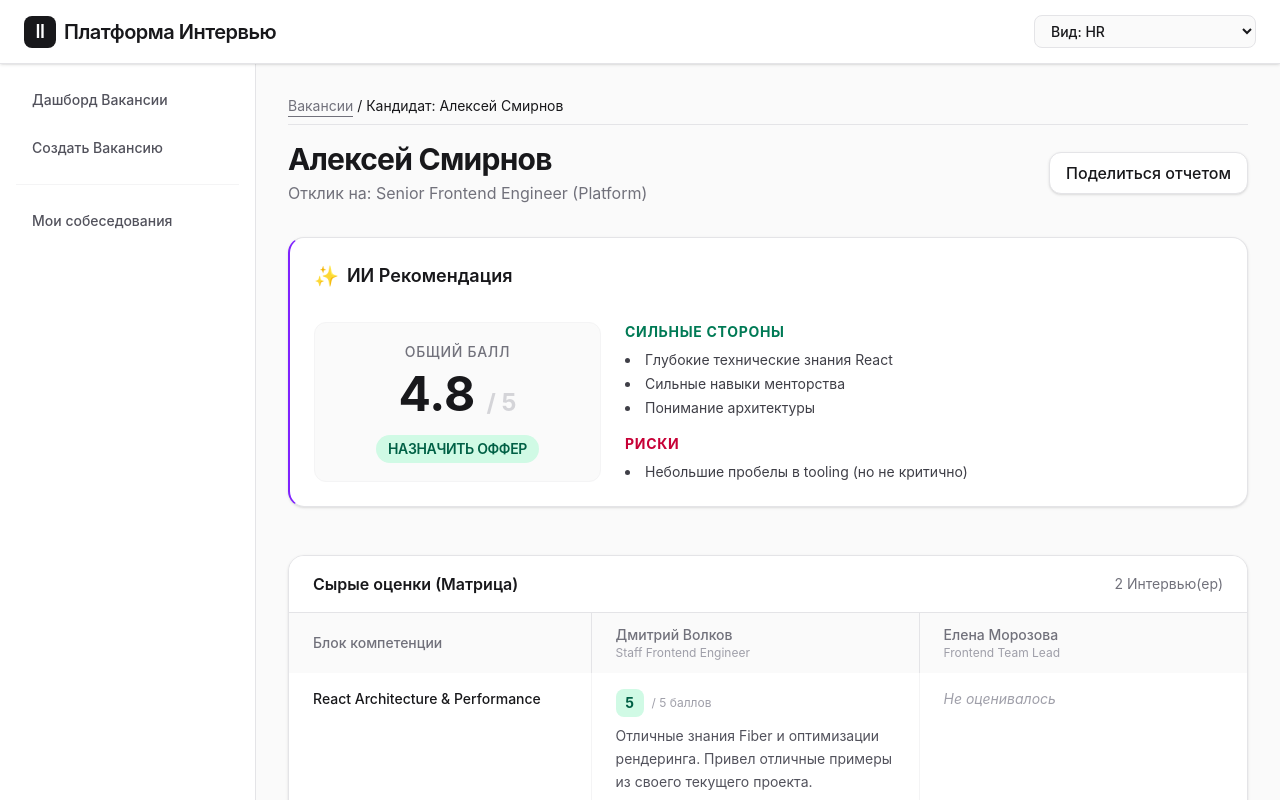
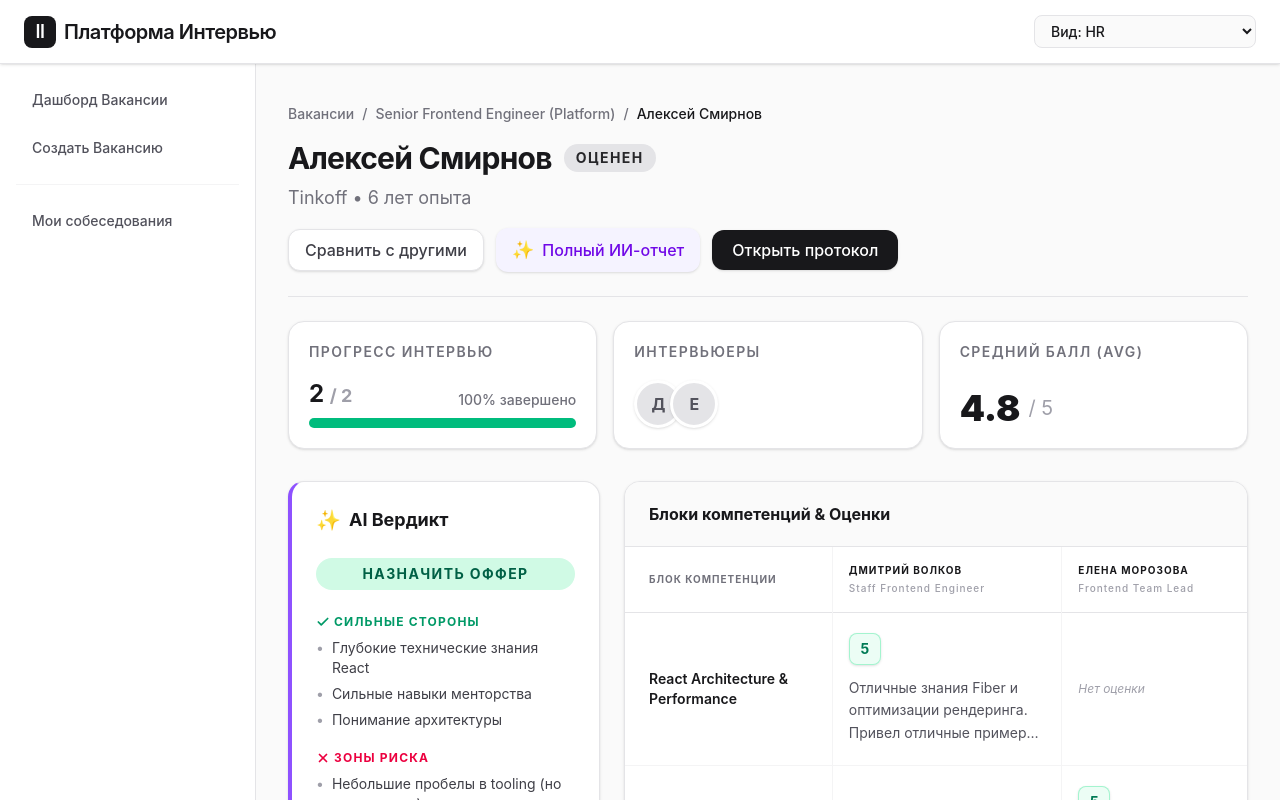
Before and after one commit to euodis/Interview-Intelligence-Platform, a Next.js app: page /candidates/cand-1 in a window 1280 px wide. Shown: the top 800 px of the page. Built offline with nearby package versions, Linux system fonts and the light colour scheme.

Commit message:
Implement Candidate Profile

```diff
--- a/src/app/candidates/[id]/page.tsx
+++ b/src/app/candidates/[id]/page.tsx
@@ -12,44 +12,126 @@ export default async function CandidateProfile({ params }: { params: Promise<{ i
   const plan = mockPlans.find(p => p.vacancyId === vacancy?.id);
   const aiSummary = mockSummaries.find(s => s.candidateId === candidate.id);
 
-  // All sessions for this candidate
-  const sessions = mockSessions.filter(s => s.candidateId === candidate.id && s.status === 'ЗАВЕРШЕНО');
+  // All sessions assigned to this candidate
+  const allSessions = mockSessions.filter(s => s.candidateId === candidate.id);
+  const completedSessions = allSessions.filter(s => s.status === 'ЗАВЕРШЕНО');
 
-  // To build the matrix, get unique blocks and interviewers
-  const interviewersForCandidate = sessions.map(s => mockInterviewers.find(i => i.id === s.interviewerId)).filter(Boolean);
+  // Progress
+  const progressPercent = allSessions.length === 0 ? 0 : Math.round((completedSessions.length / allSessions.length) * 100);
+
+  // Interviewers
+  const assignedInterviewers = allSessions.map(s => mockInterviewers.find(i => i.id === s.interviewerId)).filter(Boolean);
 
   return (
-    <div className="flex flex-col gap-8">
+    <div className="flex flex-col gap-6 max-w-6xl mx-auto w-full pb-20">
 
-      {/* Header */}
-      <div className="flex flex-col gap-4">
-        <div className="text-sm border-b border-zinc-200 pb-2">
-           <Link href="/" className="text-zinc-500 hover:text-zinc-900 border-b border-zinc-500 pb-0.5">Вакансии</Link>{' '} / Кандидат: {candidate.name}
+      {/* 1. Page Header */}
+      <div className="flex flex-col gap-4 border-b border-zinc-200 pb-6 mt-2">
+        <div className="text-sm font-medium text-zinc-500">
+           <Link href="/" className="hover:text-zinc-900 transition-colors">Вакансии</Link>
+           <span className="mx-2">/</span>
+           <Link href="/vacancies/vac-1" className="hover:text-zinc-900 transition-colors">{vacancy?.title || 'Unknown'}</Link>
+           <span className="mx-2">/</span>
+           <span className="text-zinc-900">{candidate.name}</span>
         </div>
-        <div className="flex items-center justify-between">
-          <div>
-            <h1 className="text-3xl font-bold tracking-tight text-zinc-900">{candidate.name}</h1>
-            <p className="text-zinc-500 mt-1">Отклик на: {vacancy?.title}</p>
+
+        <div className="flex items-start justify-between flex-wrap gap-4">
+          <div className="flex flex-col gap-2">
+            <h1 className="text-3xl font-bold tracking-tight text-zinc-900 flex items-center gap-3">
+              {candidate.name}
+              <span className={`px-3 py-1 text-sm font-bold rounded-full uppercase tracking-widest
+                  ${candidate.status === 'ОЦЕНЕН' ? 'bg-zinc-200 text-zinc-800' : 'bg-blue-100 text-blue-800'}
+              `}>{candidate.status}</span>
+            </h1>
+            <p className="text-lg text-zinc-500">{candidate.currentCompany} • {candidate.experienceYears} лет опыта</p>
           </div>
-          <button className="rounded-xl bg-white border border-zinc-200 px-4 py-2 font-medium text-zinc-900 shadow-sm hover:bg-zinc-50 transition-colors">
-            Поделиться отчетом
+
+          <div className="flex items-center gap-3">
+            <button className="flex items-center gap-2 rounded-xl bg-white border border-zinc-200 px-4 py-2 font-medium text-zinc-700 shadow-sm hover:bg-zinc-50 transition-colors focus:ring-4 focus:ring-zinc-100">
+               Сравнить с другими
+            </button>
+            <button className="flex items-center gap-2 rounded-xl bg-violet-50 text-violet-700 px-4 py-2 font-medium shadow-sm hover:bg-violet-100 transition-colors">
+               <span className="text-lg">✨</span> Полный ИИ-отчет
+            </button>
+            <button className="rounded-xl bg-zinc-900 px-5 py-2 font-medium text-white shadow-sm hover:bg-zinc-800 transition-colors">
+               Открыть протокол
             </button>
           </div>
         </div>
+      </div>
+
+      {/* 2. Top Stats & Progress */}
+      <div className="grid grid-cols-1 md:grid-cols-3 gap-4">
+          <div className="rounded-2xl border border-zinc-200 bg-white p-5 shadow-sm flex flex-col justify-between">
+              <h3 className="text-sm font-semibold text-zinc-500 uppercase tracking-widest mb-4">Прогресс интервью</h3>
+              <div>
+                  <div className="flex items-end justify-between mb-2">
+                     <span className="text-2xl font-bold text-zinc-900">{completedSessions.length} <span className="text-zinc-400 text-lg">/ {allSessions.length}</span></span>
+                     <span className="text-sm font-medium text-zinc-500">{progressPercent}% завершено</span>
+                  </div>
+                  <div className="h-2.5 w-full bg-zinc-100 rounded-full overflow-hidden">
+                     <div className="h-full bg-emerald-500 transition-all duration-500" style={{ width: `${progressPercent}%` }}></div>
+                  </div>
+              </div>
+          </div>
+
+          <div className="rounded-2xl border border-zinc-200 bg-white p-5 shadow-sm flex flex-col justify-between">
+              <h3 className="text-sm font-semibold text-zinc-500 uppercase tracking-widest mb-4">Интервьюеры</h3>
+              <div className="flex -space-x-3">
+                  {assignedInterviewers.map((int: any, idx) => (
+                      <div key={idx} title={`${int.name} - ${int.role}`} className="w-12 h-12 rounded-full border-[3px] border-white bg-zinc-200 flex items-center justify-center font-bold text-zinc-600 shadow-sm z-10 transition-transform hover:z-20 hover:-translate-y-1 cursor-pointer">
+                          {int.name.charAt(0)}
+                      </div>
+                  ))}
+                  {assignedInterviewers.length === 0 && <span className="text-sm text-zinc-400">Не назначены</span>}
+              </div>
+          </div>
+
+          <div className="rounded-2xl border border-zinc-200 bg-white p-5 shadow-sm flex flex-col justify-between">
+              <h3 className="text-sm font-semibold text-zinc-500 uppercase tracking-widest mb-4">Средний Балл (Avg)</h3>
+              <div className="flex items-center gap-2">
+                 <span className="text-4xl font-black text-zinc-900">{aiSummary ? aiSummary.overallScore.toFixed(1) : '-'}</span>
+                 {aiSummary && <span className="text-xl text-zinc-400">/ 5</span>}
+              </div>
+          </div>
+      </div>
+
+      {/* Priority Disagreement Alert */}
+      {aiSummary?.discrepancies && (
+          <div className="rounded-2xl bg-amber-50 border border-amber-200 p-6 flex items-start gap-4 shadow-sm relative overflow-hidden">
+              <div className="absolute top-0 right-0 p-4 opacity-10">
+                 <svg xmlns="http://www.w3.org/2000/svg" width="100" height="100" viewBox="0 0 24 24" fill="currentColor"><path d="M10.29 3.86L1.82 18a2 2 0 0 0 1.71 3h16.94a2 2 0 0 0 1.71-3L13.71 3.86a2 2 0 0 0-3.42 0z"/></svg>
+              </div>
+              <div className="flex-shrink-0 bg-amber-100 text-amber-600 w-12 h-12 rounded-full flex items-center justify-center">
+                  <svg xmlns="http://www.w3.org/2000/svg" width="24" height="24" viewBox="0 0 24 24" fill="none" stroke="currentColor" strokeWidth="2.5" strokeLinecap="round" strokeLinejoin="round"><path d="M10.29 3.86L1.82 18a2 2 0 0 0 1.71 3h16.94a2 2 0 0 0 1.71-3L13.71 3.86a2 2 0 0 0-3.42 0z"/><line x1="12" y1="9" x2="12" y2="13"/><line x1="12" y1="17" x2="12.01" y2="17"/></svg>
+              </div>
+              <div className="z-10">
+                  <h3 className="text-lg font-bold text-amber-900 mb-1">Критическое расхождение (Discrepancy Alert)</h3>
+                  <p className="text-amber-800 font-medium leading-relaxed max-w-4xl">
+                     {aiSummary.discrepancies}
+                  </p>
+                  <button className="mt-3 text-sm font-bold text-amber-700 hover:text-amber-900 transition-colors uppercase tracking-wider">
+                     Разобрать детально &rarr;
+                  </button>
+              </div>
+          </div>
+      )}
+
+      <div className="flex flex-col lg:flex-row gap-6 mt-2 items-start">
+
+         {/* 3. AI Summary Review */}
+         <div className="w-full lg:w-1/3 flex flex-col gap-4">
+             <div className="rounded-2xl border-l-[4px] border-l-violet-500 border border-zinc-200 bg-white p-6 shadow-sm">
+                 <div className="flex flex-col gap-6">
+                    <div className="flex items-center gap-2">
+                        <span className="text-xl">✨</span>
+                        <h2 className="text-lg font-bold text-zinc-900">AI Вердикт</h2>
+                    </div>
 
                     {aiSummary ? (
-          <div className="rounded-2xl border-l-2 border-l-violet-600 border border-zinc-200 bg-white p-6 shadow-sm flex flex-col gap-6">
-            <div className="flex items-center gap-2 mb-2">
-                <span className="text-xl">✨</span>
-                <h2 className="text-lg font-semibold text-zinc-900">ИИ Рекомендация</h2>
-            </div>
-
-            <div className="grid md:grid-cols-3 gap-6">
-                <div className="col-span-1 p-4 rounded-xl bg-zinc-50 flex flex-col items-center justify-center gap-2 border border-zinc-100">
-                    <span className="text-sm font-medium text-zinc-500 uppercase tracking-wider text-center">Общий балл</span>
-                    <span className="text-5xl font-bold text-zinc-900">{typeof aiSummary.overallScore === 'number' ? aiSummary.overallScore.toFixed(1) : aiSummary.overallScore} <span className="text-2xl text-zinc-300">/ 5</span></span>
-
-                    <span className={`inline-flex rounded-full px-3 py-1 text-sm font-semibold tracking-tight mt-2 text-center
+                       <>
+                          <div className="flex justify-center">
+                              <span className={`inline-flex rounded-full px-4 py-1.5 text-sm font-bold uppercase tracking-widest text-center w-full justify-center
                                   ${aiSummary.recommendation === 'НАЗНАЧИТЬ_ОФФЕР' && 'bg-emerald-100 text-emerald-800'}
                                   ${aiSummary.recommendation === 'СИНХРОНИЗАЦИЯ' && 'bg-amber-100 text-amber-800'}
                                   ${aiSummary.recommendation === 'ОТКАЗ' && 'bg-rose-100 text-rose-800'}
@@ -59,56 +141,55 @@ export default async function CandidateProfile({ params }: { params: Promise<{ i
                               </span>
                           </div>
 
-                <div className="col-span-2 flex flex-col gap-4 justify-center">
+                          <div className="flex flex-col gap-5">
                               <div>
-                      <h4 className="text-sm font-bold text-emerald-700 uppercase tracking-wider mb-2">Сильные стороны</h4>
-                      <ul className="text-sm text-zinc-700 list-disc list-inside space-y-1">
-                          {aiSummary.strengths.map((str, i) => <li key={i}>{str}</li>)}
+                                <h4 className="text-xs font-bold text-emerald-600 uppercase tracking-widest mb-2 flex items-center gap-1">
+                                   <svg width="14" height="14" viewBox="0 0 24 24" fill="none" stroke="currentColor" strokeWidth="3" strokeLinecap="round" strokeLinejoin="round"><polyline points="20 6 9 17 4 12"></polyline></svg>
+                                   Сильные стороны
+                                </h4>
+                                <ul className="text-sm text-zinc-700 space-y-1.5">
+                                    {aiSummary.strengths.map((str, i) => <li key={i} className="flex gap-2"><span className="text-zinc-400">•</span> {str}</li>)}
                                 </ul>
                               </div>
                               <div>
-                      <h4 className="text-sm font-bold text-rose-700 uppercase tracking-wider mb-2">Риски</h4>
-                      <ul className="text-sm text-zinc-700 list-disc list-inside space-y-1">
-                          {aiSummary.risks.map((r, i) => <li key={i}>{r}</li>)}
+                                <h4 className="text-xs font-bold text-rose-600 uppercase tracking-widest mb-2 flex items-center gap-1">
+                                   <svg width="14" height="14" viewBox="0 0 24 24" fill="none" stroke="currentColor" strokeWidth="3" strokeLinecap="round" strokeLinejoin="round"><line x1="18" y1="6" x2="6" y2="18"></line><line x1="6" y1="6" x2="18" y2="18"></line></svg>
+                                   Зоны риска
+                                </h4>
+                                <ul className="text-sm text-zinc-700 space-y-1.5">
+                                    {aiSummary.risks.map((r, i) => <li key={i} className="flex gap-2"><span className="text-zinc-400">•</span> {r}</li>)}
                                 </ul>
+                              </div>
+                          </div>
+                       </>
+                    ) : (
+                       <p className="text-sm text-zinc-500 italic">Саммари будет сгенерировано после завершения интервью.</p>
+                    )}
                  </div>
              </div>
          </div>
 
-            {aiSummary.discrepancies && (
-              <div className="rounded-xl bg-amber-50 border border-amber-200 p-4 flex flex-col gap-2 mt-2">
-                  <h4 className="text-sm font-bold text-amber-900 uppercase tracking-wider flex items-center gap-2">
-                    <svg xmlns="http://www.w3.org/2000/svg" width="16" height="16" viewBox="0 0 24 24" fill="none" stroke="currentColor" strokeWidth="2" strokeLinecap="round" strokeLinejoin="round"><path d="M10.29 3.86L1.82 18a2 2 0 0 0 1.71 3h16.94a2 2 0 0 0 1.71-3L13.71 3.86a2 2 0 0 0-3.42 0z"/><line x1="12" y1="9" x2="12" y2="13"/><line x1="12" y1="17" x2="12.01" y2="17"/></svg>
-                    Выявлено расхождение (Discrepancy)
-                  </h4>
-                  <p className="text-sm text-amber-800 leading-relaxed font-medium">
-                    {aiSummary.discrepancies}
-                  </p>
+         {/* 4. Blocks Heatmap / Interview Matrix */}
+         <div className="w-full lg:w-2/3 flex flex-col gap-4">
+             <div className="rounded-2xl border border-zinc-200 bg-white shadow-sm overflow-hidden">
+                <div className="px-6 py-5 border-b border-zinc-200 bg-zinc-50 flex justify-between items-center">
+                    <h3 className="font-bold text-zinc-900">Блоки компетенций & Оценки</h3>
                 </div>
-            )}
-          </div>
-      ) : (
-          <div className="rounded-2xl border border-zinc-200 bg-white p-6 shadow-sm flex flex-col gap-4 justify-center items-center h-48">
-              <p className="text-zinc-500">Оценки интервьюеров еще собираются. ИИ-саммари пока недоступно.</p>
-          </div>
-      )}
 
-      {/* Raw Score Matrix */}
-      {plan && sessions.length > 0 && (
-          <div className="rounded-2xl border border-zinc-200 bg-white shadow-sm overflow-x-auto mt-4">
-            <div className="px-6 py-4 border-b border-zinc-200 flex justify-between items-center bg-white sticky left-0 min-w-max">
-                <h3 className="font-semibold text-zinc-900">Сырые оценки (Матрица)</h3>
-                <span className="text-sm text-zinc-500">{sessions.length} Интервью(ер)</span>
-            </div>
-            <table className="w-full text-sm text-left min-w-max">
-                <thead className="bg-zinc-50 text-zinc-500">
+                {plan && completedSessions.length > 0 ? (
+                    <div className="overflow-x-auto">
+                        <table className="w-full text-sm text-left">
+                            <thead className="bg-white border-b border-zinc-200 text-zinc-500 uppercase tracking-widest text-[10px] font-bold">
                                 <tr>
-                      <th className="px-6 py-3 font-medium min-w-[200px]">Блок компетенции</th>
-                      {sessions.map(session => {
+                                  <th className="px-6 py-4 min-w-[200px]">Блок компетенции</th>
+                                  {completedSessions.map(session => {
                                       const inter = mockInterviewers.find(i => i.id === session.interviewerId);
                                       return (
-                              <th key={session.id} className="px-6 py-3 font-medium border-l border-zinc-200 max-w-[300px]">
-                                 {inter?.name} <span className="block text-xs font-normal text-zinc-400">{inter?.role}</span>
+                                          <th key={session.id} className="px-4 py-4 min-w-[150px] border-l border-zinc-100">
+                                             <div className="flex flex-col gap-1">
+                                                <span className="text-zinc-900">{inter?.name}</span>
+                                                <span className="text-zinc-400 font-medium normal-case">{inter?.role}</span>
+                                             </div>
                                           </th>
                                       );
                                   })}
@@ -117,24 +198,21 @@ export default async function CandidateProfile({ params }: { params: Promise<{ i
                             <tbody className="text-zinc-700">
                                 {plan.blocks.map(block => {
                                     return (
-                            <tr key={block.id} className="border-b border-zinc-100 last:border-0 hover:bg-zinc-50/50">
-                                <td className="px-6 py-4 font-medium text-zinc-900 align-top">{block.title}</td>
-                                {sessions.map(session => {
+                                        <tr key={block.id} className="border-b border-zinc-100 last:border-0 hover:bg-zinc-50 transition-colors">
+                                            <td className="px-6 py-5 font-semibold text-zinc-900 w-1/3">{block.title}</td>
+                                            {completedSessions.map(session => {
                                                const ev = mockBlockEvaluations.find(e => e.sessionId === session.id && e.blockId === block.id);
                                                if (!ev) {
-                                       return <td key={session.id} className="px-6 py-4 border-l border-zinc-100 text-zinc-400 italic align-top">Не оценивалось</td>;
+                                                   return <td key={session.id} className="px-4 py-5 border-l border-zinc-100 text-zinc-400 italic text-xs align-middle">Нет оценки</td>;
                                                }
 
                                                return (
-                                       <td key={session.id} className="px-6 py-4 border-l border-zinc-100 align-top max-w-[300px]">
+                                                   <td key={session.id} className="px-4 py-5 border-l border-zinc-100 align-top">
                                                         <div className="flex flex-col gap-2">
-                                                <div className="flex items-center gap-2">
-                                                    <span className={`inline-flex w-7 h-7 items-center justify-center rounded-lg font-bold
-                                                        ${ev.score >= 4 ? 'bg-emerald-100 text-emerald-800' : ev.score <= 2 ? 'bg-rose-100 text-rose-800' : 'bg-amber-100 text-amber-800'}
+                                                            <span className={`inline-flex w-8 h-8 items-center justify-center rounded-lg font-bold shadow-sm ring-1 ring-inset
+                                                                ${ev.score >= 4 ? 'bg-emerald-50 text-emerald-700 ring-emerald-200' : ev.score <= 2 ? 'bg-rose-50 text-rose-700 ring-rose-200' : 'bg-amber-50 text-amber-700 ring-amber-200'}
                                                             `}>{ev.score}</span>
-                                                    <span className="text-xs text-zinc-400">/ 5 баллов</span>
-                                                </div>
-                                                <p className="text-sm text-zinc-600 whitespace-normal leading-relaxed">{ev.notes}</p>
+                                                            <p className="text-sm text-zinc-600 mt-1 leading-relaxed line-clamp-3 hover:line-clamp-none cursor-pointer" title={ev.notes}>{ev.notes}</p>
                                                         </div>
                                                    </td>
                                                );
@@ -145,7 +223,16 @@ export default async function CandidateProfile({ params }: { params: Promise<{ i
                             </tbody>
                         </table>
                     </div>
+                ) : (
+                    <div className="p-10 flex flex-col items-center justify-center text-center">
+                        <span className="text-4xl mb-3">🕒</span>
+                        <h4 className="font-semibold text-zinc-900">Интервью еще не проведены</h4>
+                        <p className="text-zinc-500 text-sm mt-1 max-w-sm">Как только эксперты заполнят протоколы, здесь появится сводная матрица оценок.</p>
+                    </div>
                 )}
+             </div>
+         </div>
+      </div>
     </div>
   );
 }
```
Lines whose indentation alone changed are shown as unchanged.
